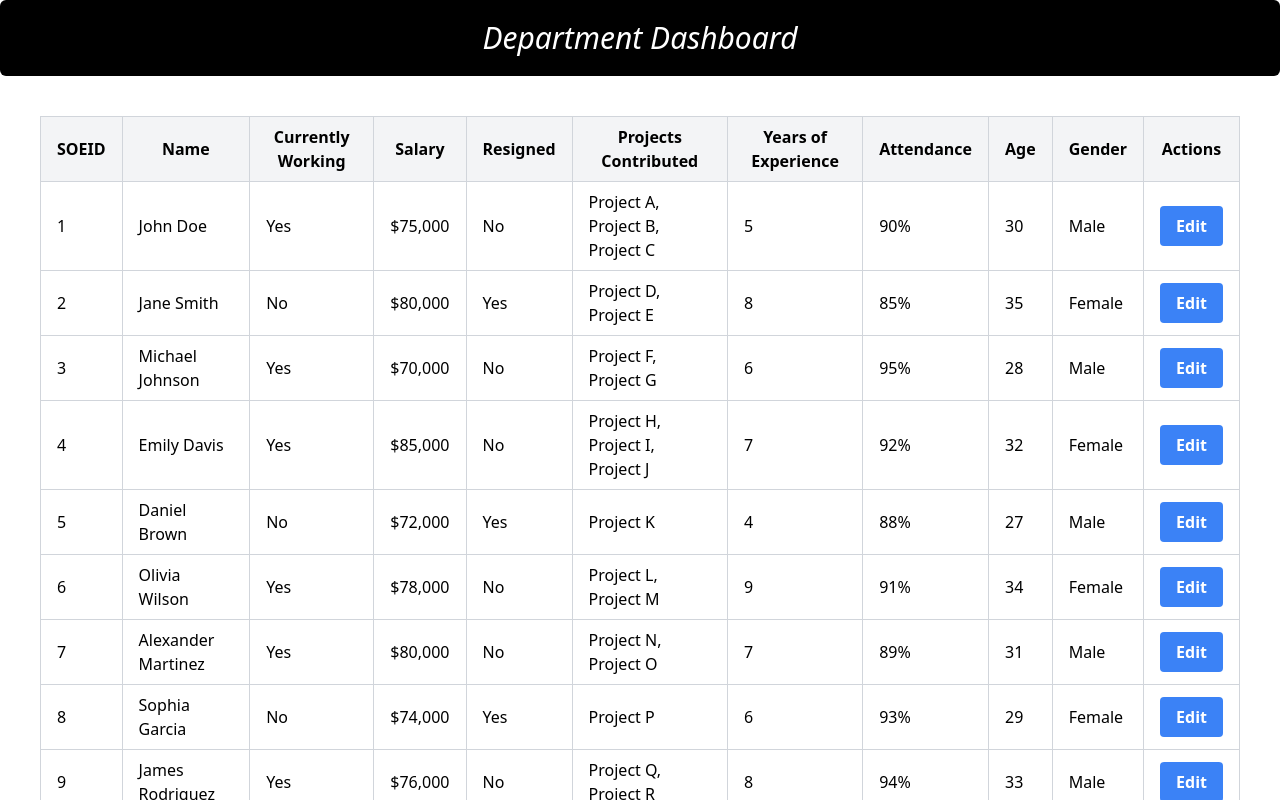
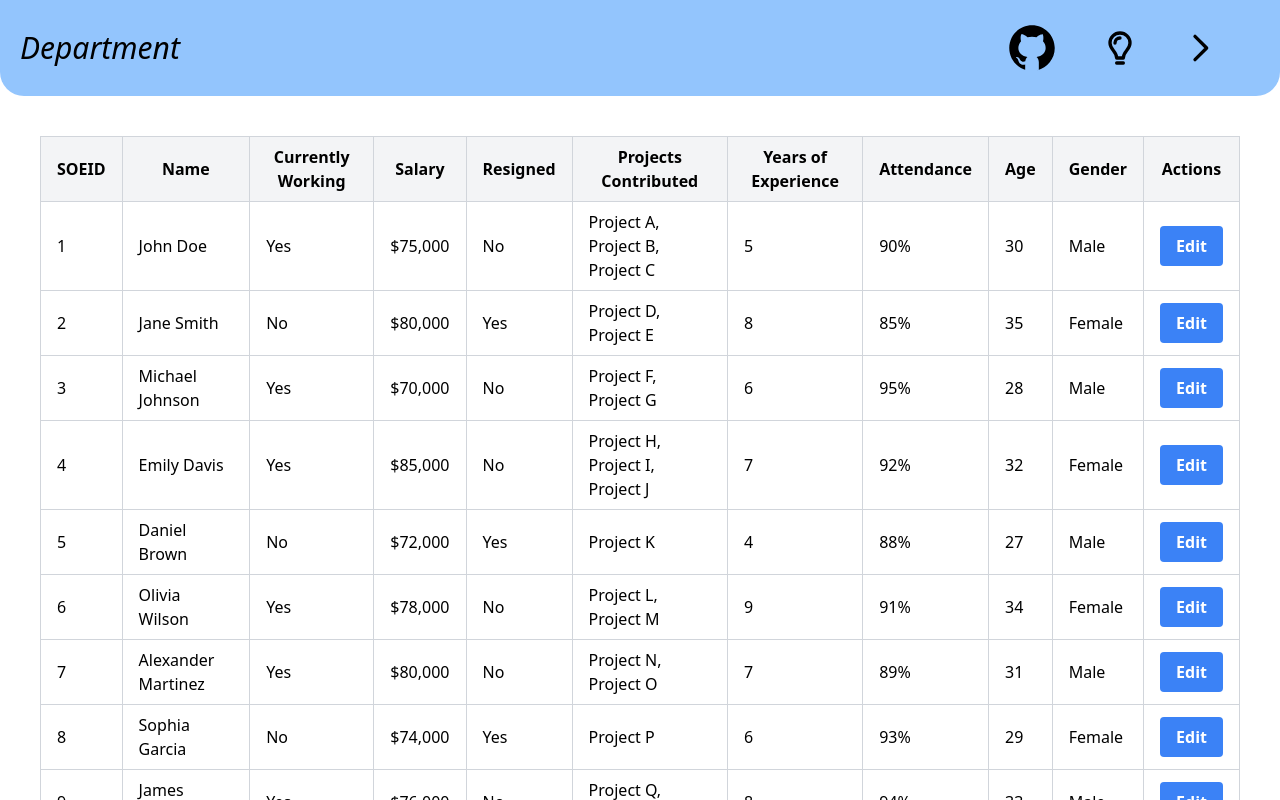
Before and after one commit to Ilanchz/Employee-Management-Frontend, a React (Create React App) app in the folder emp-front/: page /Department in a window 1280 px wide. Shown: the top 800 px of the page. Built offline with nearby package versions, Linux system fonts and the light colour scheme.

Commit message:
Update: Add Dark mode to components

```diff
--- a/emp-front/src/components/RenderDepartment.jsx
+++ b/emp-front/src/components/RenderDepartment.jsx
@@ -1,5 +1,6 @@
 import React, { useEffect, useState } from "react";
 import { useLocation } from "react-router-dom";
+import Tools from './Tools'
 
 const dummyEmployees = [
     {
@@ -261,6 +262,9 @@ function Department() {
   const [selectedEmployee, setSelectedEmployee] = useState(null);
   const [loading, setLoading] = useState(true);
 
+  const [sideToggle, setSideToggle] = useState(true); // State for sidebar toggle
+  const [darkToggle, setDarkToggle] = useState(false); // State for dark mode toggle
+
   useEffect(() => {
     setTimeout(() => {
       setEmployees(dummyEmployees);
@@ -286,8 +290,14 @@ function Department() {
 
   return (
     <div className="flex flex-col">
-      <div className="flex bg-black text-white text-3xl justify-center p-5 rounded-md italic">
-        <p>Department Dashboard {type}</p>
+      <div className="dark:bg-blue-950 w-full h-24 flex items-center justify-between bg-blue-300 text-black text-3xl p-5 rounded-b-3xl">
+        <p className="dark:text-white italic">{type} Department </p>
+        <Tools
+        sideToggle={sideToggle}
+        setsideToggle={setSideToggle}
+        darkToggle={darkToggle}
+        setdarkToggle={setDarkToggle}
+      />
       </div>
 
       {/*  Selected Employee Form   */}
@@ -295,7 +305,7 @@ function Department() {
       {selectedEmployee && (
         <div className="fixed top-0 left-0 right-0 bottom-0 flex items-center justify-center bg-black bg-opacity-50 z-50">
           <div className="bg-white p-5 rounded-md w-1/2 animate-fade-in">
-            <h2 className="text-lg font-bold mb-3">Edit Employee</h2>
+            <h2 className="text-lg font-bold mb-3 text-center">Edit Employee</h2>
             <form>
               <div className="mb-3">
                 <label className="block text-sm font-medium text-gray-700">
@@ -420,10 +430,10 @@ function Department() {
       {loading ? (
         <Spinner />
       ) : (
-        <div className={`overflow-x-auto p-5 m-5 animate-fade-in`}>
-          <table className="min-w-full bg-white border-collapse">
+        <div className={`overflow-x-auto p-5 m-5 animate-fade-in dark:bg-black dark:text-white rounded-3xl`}>
+          <table className="min-w-full bg-white border-collapse dark:bg-gray-800 dark:text-white rounded-lg">
             <thead>
-              <tr className="bg-gray-100">
+              <tr className="bg-gray-100 dark:bg-gray-600">
                 <th className="border border-gray-300 px-4 py-2">SOEID</th>
                 <th className="border border-gray-300 px-4 py-2">Name</th>
                 <th className="border border-gray-300 px-4 py-2">
@@ -482,6 +492,8 @@ function Department() {
           </table>
         </div>
       )}
+
+
     </div>
   );
 }
--- /dev/null
+++ b/emp-front/src/components/Tools.jsx
@@ -0,0 +1,57 @@
+function Tools(props){
+
+    function toggleSideBar(){
+        //Closes the SideBar rendered
+        setsideToggle(!sideToggle);
+    }
+
+    function toggleDarkMode(){
+        setdarkToggle(!darkToggle);
+        let body_element=document.querySelector("#root");
+        body_element.classList.toggle("dark");
+    }
+
+    const sideToggle=props.sideToggle;
+    const setsideToggle=props.setsideToggle;
+    //darkToggle={darkToggle} setdarkToggle={setdarkToggle}
+    const darkToggle=props.darkToggle;
+    const setdarkToggle=props.setdarkToggle;
+
+    return <div className="flex p-10 gap-10 justify-center items-center">
+    <a href="https://github.com/Ilanchz/Employee-Management-Frontend/tree/master/emp-front">
+
+
+
+
+    <svg xmlns="http://www.w3.org/2000/svg" className="dark:bg-gray-100 w-14 h-14 hover:bg-white hover:text-black rounded-full" viewBox="0 0 64 64">
+    <path d="M32 6C17.641 6 6 17.641 6 32c0 12.277 8.512 22.56 19.955 25.286-.592-.141-1.179-.299-1.755-.479V50.85c0 0-.975.325-2.275.325-3.637 0-5.148-3.245-5.525-4.875-.229-.993-.827-1.934-1.469-2.509-.767-.684-1.126-.686-1.131-.92-.01-.491.658-.471.975-.471 1.625 0 2.857 1.729 3.429 2.623 1.417 2.207 2.938 2.577 3.721 2.577.975 0 1.817-.146 2.397-.426.268-1.888 1.108-3.57 2.478-4.774-6.097-1.219-10.4-4.716-10.4-10.4 0-2.928 1.175-5.619 3.133-7.792C19.333 23.641 19 22.494 19 20.625c0-1.235.086-2.751.65-4.225 0 0 3.708.026 7.205 3.338C28.469 19.268 30.196 19 32 19s3.531.268 5.145.738c3.497-3.312 7.205-3.338 7.205-3.338.567 1.474.65 2.99.65 4.225 0 2.015-.268 3.19-.432 3.697C46.466 26.475 47.6 29.124 47.6 32c0 5.684-4.303 9.181-10.4 10.4 1.628 1.43 2.6 3.513 2.6 5.85v8.557c-.576.181-1.162.338-1.755.479C49.488 54.56 58 44.277 58 32 58 17.641 46.359 6 32 6zM33.813 57.93C33.214 57.972 32.61 58 32 58 32.61 58 33.213 57.971 33.813 57.93zM37.786 57.346c-1.164.265-2.357.451-3.575.554C35.429 57.797 36.622 57.61 37.786 57.346zM32 58c-.61 0-1.214-.028-1.813-.07C30.787 57.971 31.39 58 32 58zM29.788 57.9c-1.217-.103-2.411-.289-3.574-.554C27.378 57.61 28.571 57.797 29.788 57.9z"></path>
+    </svg>
+
+    </a>
+    {darkToggle?<button onClick={toggleDarkMode}>
+    <svg class="rounded-full w-10 h-10 text-gray-800 dark:text-white text-2xl hover:bg-black" aria-hidden="true" xmlns="http://www.w3.org/2000/svg" width="24" height="24" fill="currentColor" viewBox="0 0 24 24">
+    <path fill-rule="evenodd" d="M7.05 4.05A7 7 0 0 1 19 9c0 2.407-1.197 3.874-2.186 5.084l-.04.048C15.77 15.362 15 16.34 15 18a1 1 0 0 1-1 1h-4a1 1 0 0 1-1-1c0-1.612-.77-2.613-1.78-3.875l-.045-.056C6.193 12.842 5 11.352 5 9a7 7 0 0 1 2.05-4.95ZM9 21a1 1 0 0 1 1-1h4a1 1 0 1 1 0 2h-4a1 1 0 0 1-1-1Zm1.586-13.414A2 2 0 0 1 12 7a1 1 0 1 0 0-2 4 4 0 0 0-4 4 1 1 0 0 0 2 0 2 2 0 0 1 .586-1.414Z" clip-rule="evenodd"/>
+    </svg>
+    </button>:<button onClick={toggleDarkMode}>
+    <svg class="rounded-full bg-blue-300 w-10 h-10 text-black dark:text-white text-2xl hover:bg-white hover:tex" aria-hidden="true" xmlns="http://www.w3.org/2000/svg" width="24" height="24" fill="none" viewBox="0 0 24 24">
+    <path stroke="currentColor" stroke-linecap="round" stroke-linejoin="round" stroke-width="2" d="M9 9a3 3 0 0 1 3-3m-2 15h4m0-3c0-4.1 4-4.9 4-9A6 6 0 1 0 6 9c0 4 4 5 4 9h4Z"/>
+    </svg>
+    </button>}
+
+
+    {sideToggle? <div onClick={toggleSideBar}>
+        <svg className="dark:text-white w-10 h-10 text-black hover:bg-black hover:text-white rounded-lg" aria-hidden="true" xmlns="http://www.w3.org/2000/svg" width="24" height="24" fill="none" viewBox="0 0 24 24">
+            <path stroke="currentColor" stroke-linecap="round" stroke-linejoin="round" stroke-width="2" d="m9 5 7 7-7 7"/>
+        </svg>
+    </div>: <div onClick={toggleSideBar}>
+    <svg class="dark:text-white w-10 h-10 text-black hover:bg-black hover:text-white rounded-lg" aria-hidden="true" xmlns="http://www.w3.org/2000/svg" width="24" height="24" fill="none" viewBox="0 0 24 24">
+    <path stroke="currentColor" stroke-linecap="round" stroke-linejoin="round" stroke-width="2" d="m15 19-7-7 7-7"/>
+    </svg>
+
+    </div>}
+
+
+    </div>
+}
+
+export default Tools;
--- a/emp-front/src/components/TopBoard.jsx
+++ b/emp-front/src/components/TopBoard.jsx
@@ -1,3 +1,5 @@
+import Tools from "./Tools";
+
 function TopBoard(props){
 
     const sideToggle=props.sideToggle;
@@ -6,55 +8,12 @@ function TopBoard(props){
     const darkToggle=props.darkToggle;
     const setdarkToggle=props.setdarkToggle;
 
-    function toggleSideBar(){
-        //Closes the SideBar rendered
-        setsideToggle(!sideToggle);
-    }
 
-    function toggleDarkMode(){
-        setdarkToggle(!darkToggle);
-        let body_element=document.querySelector("#landing-page");
-        body_element.classList.toggle("dark");
-    }
 
     return <div className="dark:bg-blue-950 w-full h-24 flex items-center justify-between bg-blue-300 text-black text-3xl p-5 rounded-b-3xl">
         <a href="/" className="dark:text-gray-100 text-3xl font-bold italic">Employee Management System</a>
-        <div className="flex p-10 gap-10 justify-center items-center">
-        <a href="https://github.com/Ilanchz/Employee-Management-Frontend/tree/master/emp-front">
 
-
-
-
-        <svg xmlns="http://www.w3.org/2000/svg" className="dark:bg-gray-100 w-14 h-14 hover:bg-white hover:text-black rounded-full" viewBox="0 0 64 64">
-        <path d="M32 6C17.641 6 6 17.641 6 32c0 12.277 8.512 22.56 19.955 25.286-.592-.141-1.179-.299-1.755-.479V50.85c0 0-.975.325-2.275.325-3.637 0-5.148-3.245-5.525-4.875-.229-.993-.827-1.934-1.469-2.509-.767-.684-1.126-.686-1.131-.92-.01-.491.658-.471.975-.471 1.625 0 2.857 1.729 3.429 2.623 1.417 2.207 2.938 2.577 3.721 2.577.975 0 1.817-.146 2.397-.426.268-1.888 1.108-3.57 2.478-4.774-6.097-1.219-10.4-4.716-10.4-10.4 0-2.928 1.175-5.619 3.133-7.792C19.333 23.641 19 22.494 19 20.625c0-1.235.086-2.751.65-4.225 0 0 3.708.026 7.205 3.338C28.469 19.268 30.196 19 32 19s3.531.268 5.145.738c3.497-3.312 7.205-3.338 7.205-3.338.567 1.474.65 2.99.65 4.225 0 2.015-.268 3.19-.432 3.697C46.466 26.475 47.6 29.124 47.6 32c0 5.684-4.303 9.181-10.4 10.4 1.628 1.43 2.6 3.513 2.6 5.85v8.557c-.576.181-1.162.338-1.755.479C49.488 54.56 58 44.277 58 32 58 17.641 46.359 6 32 6zM33.813 57.93C33.214 57.972 32.61 58 32 58 32.61 58 33.213 57.971 33.813 57.93zM37.786 57.346c-1.164.265-2.357.451-3.575.554C35.429 57.797 36.622 57.61 37.786 57.346zM32 58c-.61 0-1.214-.028-1.813-.07C30.787 57.971 31.39 58 32 58zM29.788 57.9c-1.217-.103-2.411-.289-3.574-.554C27.378 57.61 28.571 57.797 29.788 57.9z"></path>
-        </svg>
-
-        </a>
-        {darkToggle?<button onClick={toggleDarkMode}>
-        <svg class="rounded-full w-10 h-10 text-gray-800 dark:text-white text-2xl hover:bg-black" aria-hidden="true" xmlns="http://www.w3.org/2000/svg" width="24" height="24" fill="currentColor" viewBox="0 0 24 24">
-        <path fill-rule="evenodd" d="M7.05 4.05A7 7 0 0 1 19 9c0 2.407-1.197 3.874-2.186 5.084l-.04.048C15.77 15.362 15 16.34 15 18a1 1 0 0 1-1 1h-4a1 1 0 0 1-1-1c0-1.612-.77-2.613-1.78-3.875l-.045-.056C6.193 12.842 5 11.352 5 9a7 7 0 0 1 2.05-4.95ZM9 21a1 1 0 0 1 1-1h4a1 1 0 1 1 0 2h-4a1 1 0 0 1-1-1Zm1.586-13.414A2 2 0 0 1 12 7a1 1 0 1 0 0-2 4 4 0 0 0-4 4 1 1 0 0 0 2 0 2 2 0 0 1 .586-1.414Z" clip-rule="evenodd"/>
-        </svg>
-        </button>:<button onClick={toggleDarkMode}>
-        <svg class="rounded-full bg-blue-300 w-10 h-10 text-black dark:text-white text-2xl hover:bg-white hover:tex" aria-hidden="true" xmlns="http://www.w3.org/2000/svg" width="24" height="24" fill="none" viewBox="0 0 24 24">
-        <path stroke="currentColor" stroke-linecap="round" stroke-linejoin="round" stroke-width="2" d="M9 9a3 3 0 0 1 3-3m-2 15h4m0-3c0-4.1 4-4.9 4-9A6 6 0 1 0 6 9c0 4 4 5 4 9h4Z"/>
-        </svg>
-        </button>}
-
-
-        {sideToggle? <div onClick={toggleSideBar}>
-            <svg className="dark:text-white w-10 h-10 text-black hover:bg-black hover:text-white rounded-lg" aria-hidden="true" xmlns="http://www.w3.org/2000/svg" width="24" height="24" fill="none" viewBox="0 0 24 24">
-                <path stroke="currentColor" stroke-linecap="round" stroke-linejoin="round" stroke-width="2" d="m9 5 7 7-7 7"/>
-            </svg>
-        </div>: <div onClick={toggleSideBar}>
-        <svg class="dark:text-white w-10 h-10 text-black hover:bg-black hover:text-white rounded-lg" aria-hidden="true" xmlns="http://www.w3.org/2000/svg" width="24" height="24" fill="none" viewBox="0 0 24 24">
-        <path stroke="currentColor" stroke-linecap="round" stroke-linejoin="round" stroke-width="2" d="m15 19-7-7 7-7"/>
-        </svg>
-
-        </div>}
-
-
-        </div>
-
+        <Tools sideToggle={sideToggle} setsideToggle={setsideToggle} darkToggle={darkToggle} setdarkToggle={setdarkToggle}/>
 
 
     </div>
```
